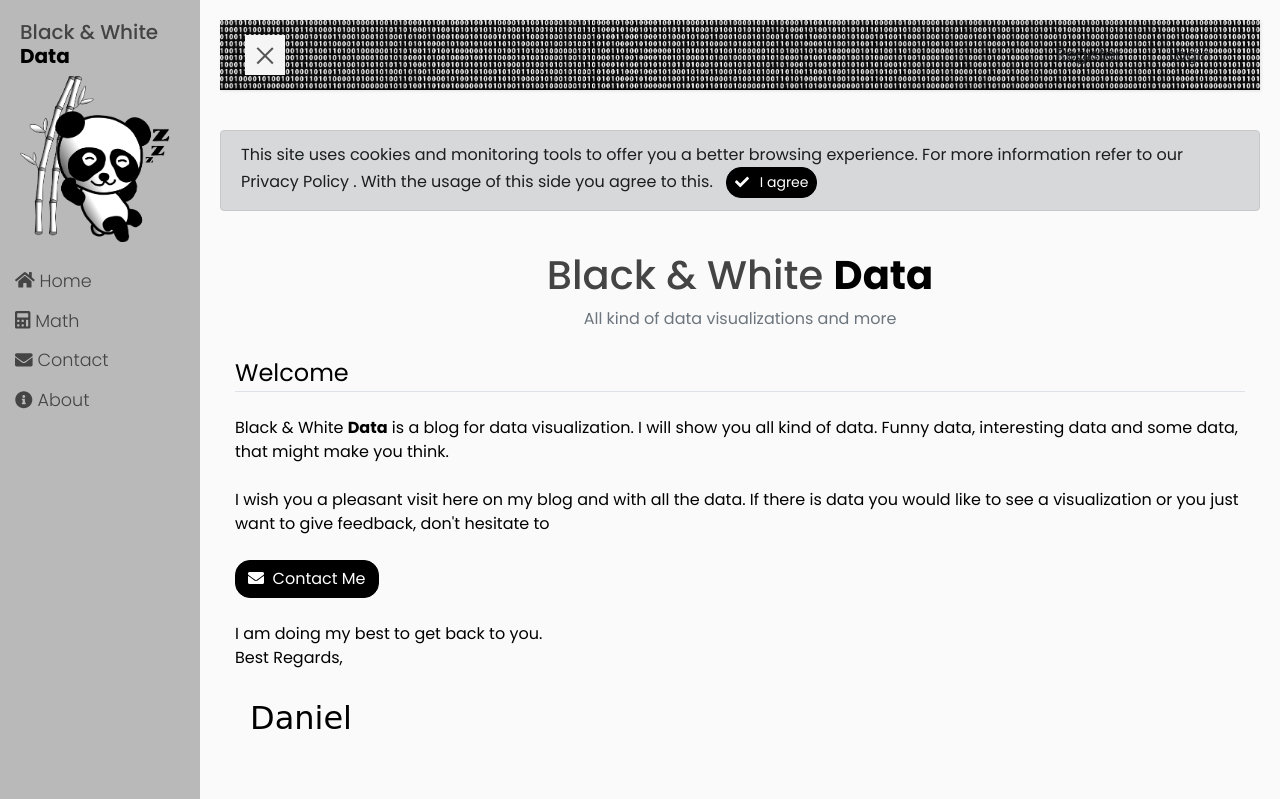
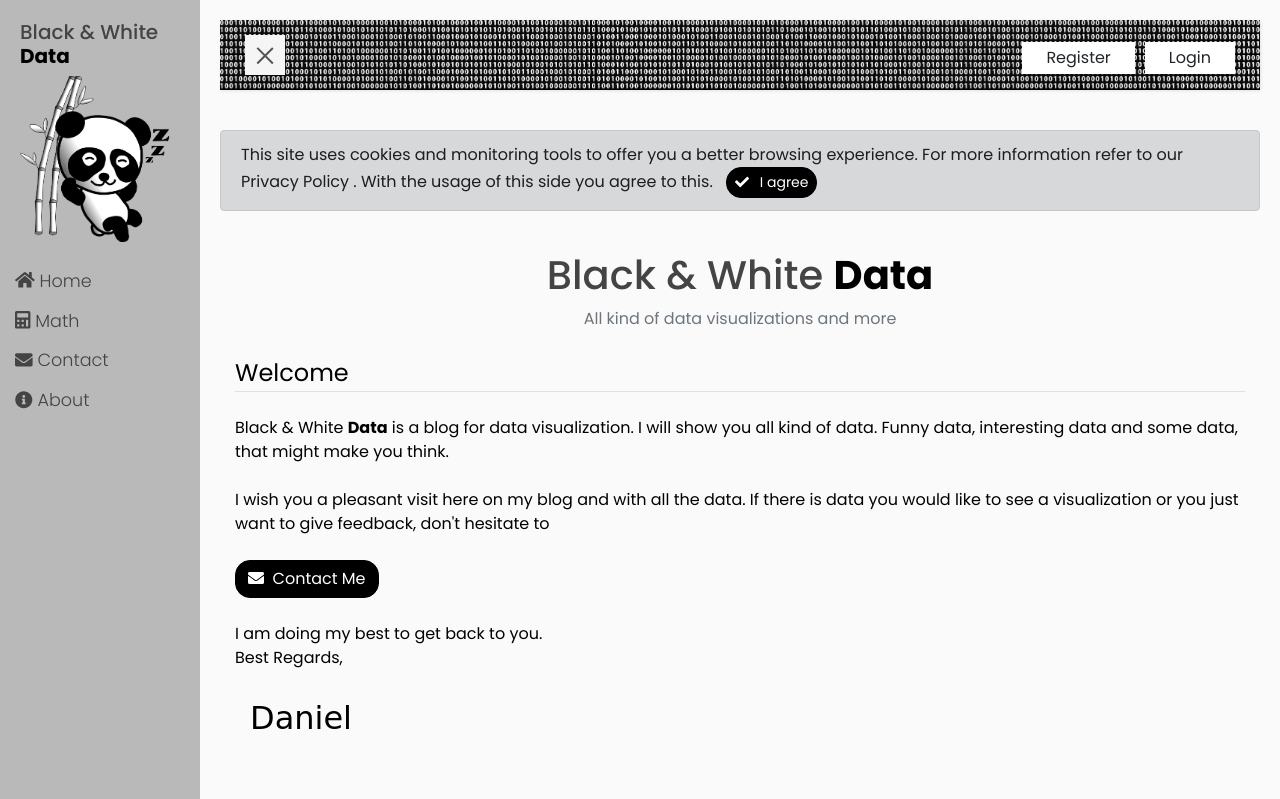
Before and after one commit to SchneiderDaniel/data, a Python web app: template flask/app/home/templates/index.html in a window 1280 px wide. Shown: the top 799 px of the page. Run offline with Jinja, Linux system fonts and the light colour scheme; the template is opened without the code that fills it, so the values that code supplies are empty; some libraries are stand-ins or nearby versions.

Commit message:
top buttons color

```diff
--- a/flask/app/base/static/css/buttons.css
+++ b/flask/app/base/static/css/buttons.css
@@ -61,3 +61,15 @@
     border-color: #000000 !important;
     background-color: #000000 !important
 }
+
+.dropdown-item {
+    background-color: white !important;
+    margin-left: 10px;
+    margin-top: 5px;
+
+}
+
+.dropdown-item:hover {
+    border-color: #000000 !important;
+    border-radius: 15px;
+}
```
